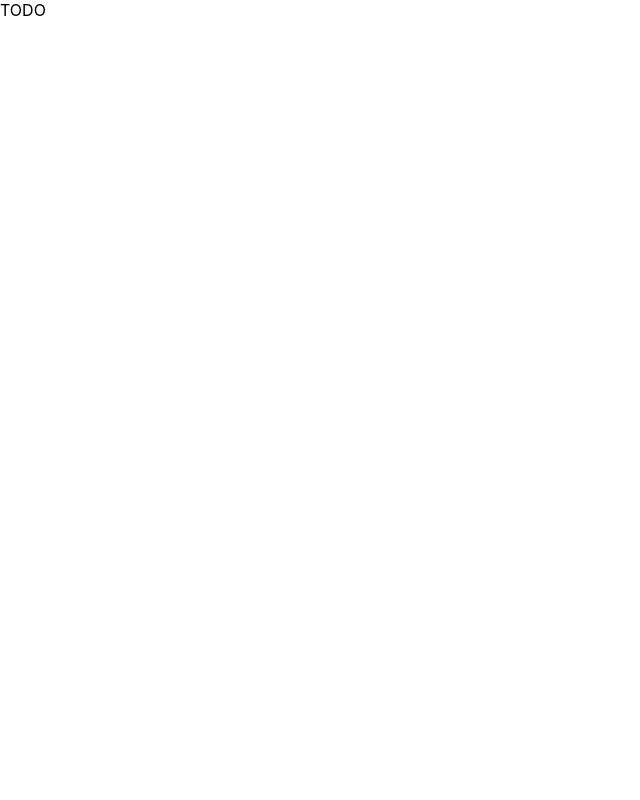
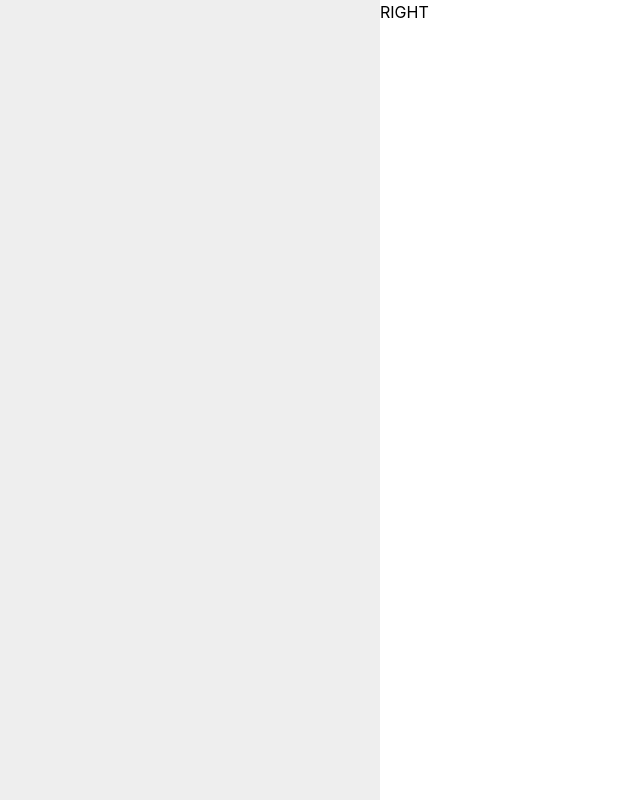
Before and after one commit to barnabasbartha/the-dog-carousel, a React (Create React App) app: page / in a window 1280 px wide. Shown: the whole page, without its empty margins (0-640 px from the left). Built offline with nearby package versions, Linux system fonts and the light colour scheme.

Commit message:
Add tailwindcss

```diff
--- a/package.json
+++ b/package.json
@@ -18,6 +18,7 @@
     "react": "^18.2.0",
     "react-dom": "^18.2.0",
     "react-scripts": "5.0.1",
+    "tailwindcss": "^3.1.8",
     "typescript": "^4.8.4"
   },
   "eslintConfig": {
--- a/src/app.tsx
+++ b/src/app.tsx
@@ -1,3 +1,9 @@
 import React from 'react';
 
-export const App = () => <>TODO</>;
+export const App = () =>
+    <div className="flex h-screen bg-[#EEEEEE] overflow-x-hidden">
+        <div className="w-full" />
+        <div className="w-[900px] h-full bg-white shrink-0">
+            RIGHT
+        </div>
+    </div>;
--- a/src/index.css
+++ b/src/index.css
@@ -1,3 +1,7 @@
+@tailwind base;
+@tailwind components;
+@tailwind utilities;
+
 body {
   margin: 0;
   font-family: -apple-system, BlinkMacSystemFont, 'Segoe UI', 'Roboto', 'Oxygen',
--- /dev/null
+++ b/tailwind.config.js
@@ -0,0 +1,9 @@
+module.exports = {
+    content: [
+        "./src/**/*.{js,jsx,ts,tsx}",
+    ],
+    theme: {
+        extend: {},
+    },
+    plugins: [],
+}
```
Also changed, not shown: 1 other file (tests, documents, lock files or other folders).
